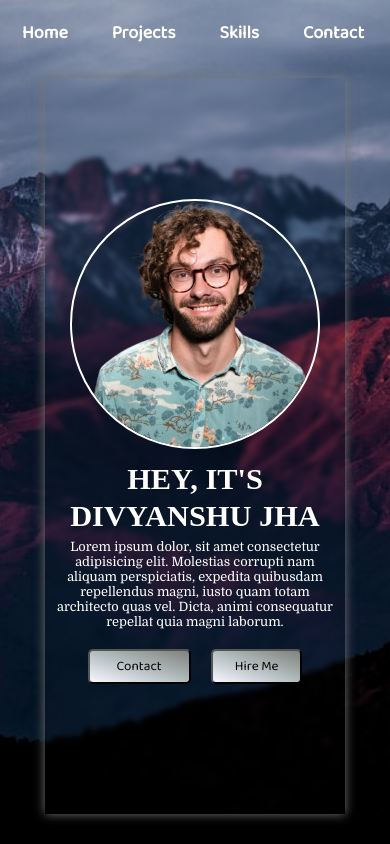
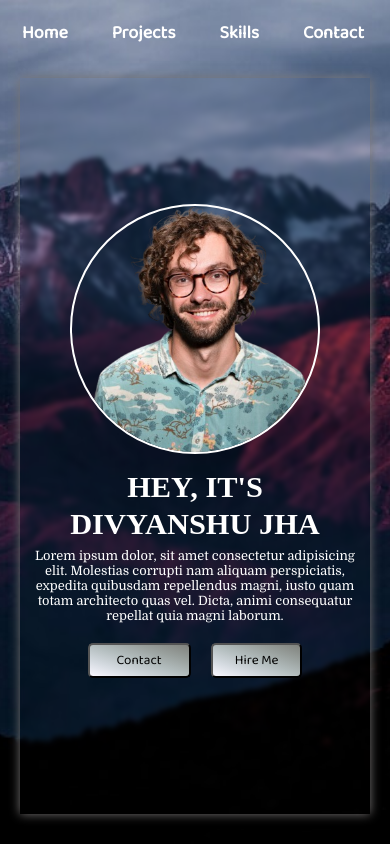
Before and after one commit to dev-064/sf_assignment_1, a plain HTML site: page index.html in a window 390 px wide. Drawn offline with nearby package versions, Linux system fonts and the light colour scheme; files that its build step writes are made by us from their sources; a web font is replaced by a local one.

Commit message:
Update style.scss

```diff
--- a/style.scss
+++ b/style.scss
@@ -610,6 +610,13 @@ body {
                 }
             }
         }
+    }
+
+}
+@media screen and (max-width:400px){
+    .content{
+        margin-left: 20px;
+        margin-right: 20px;
     }
 
 }
```
